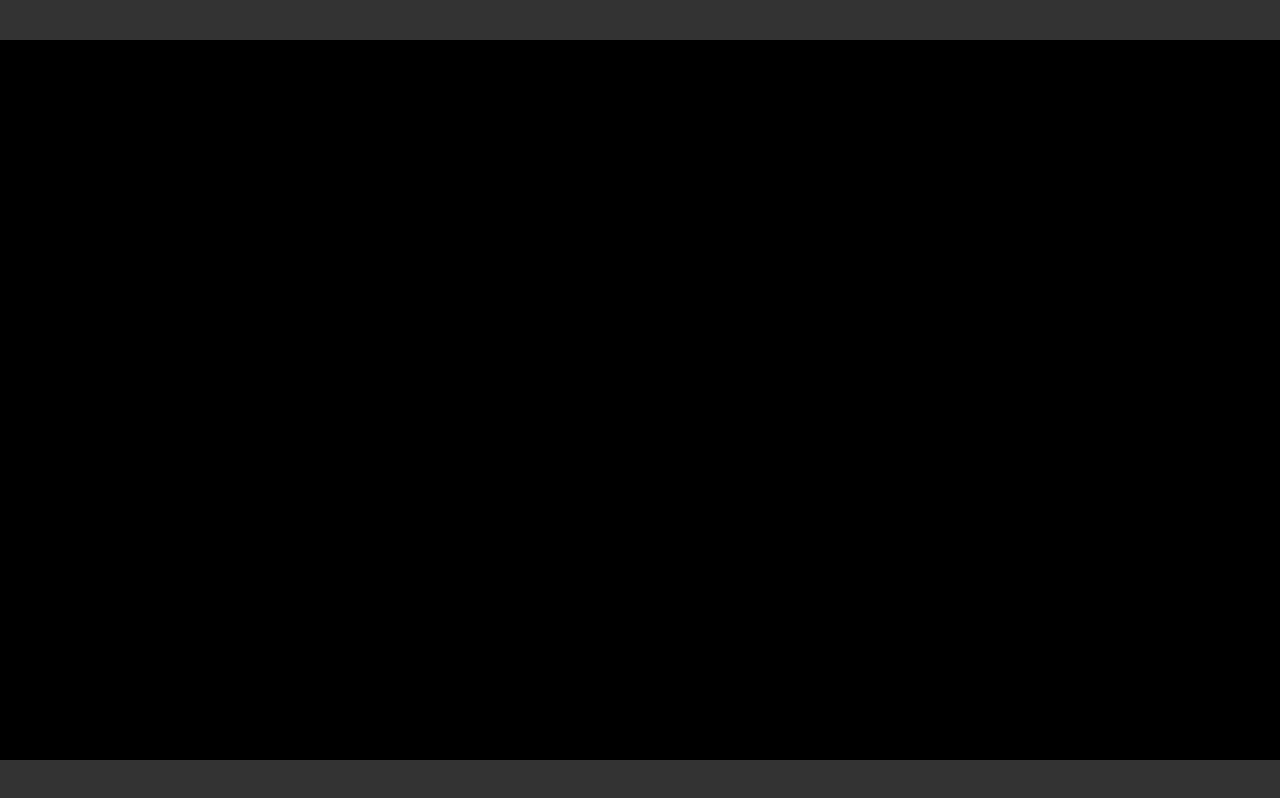
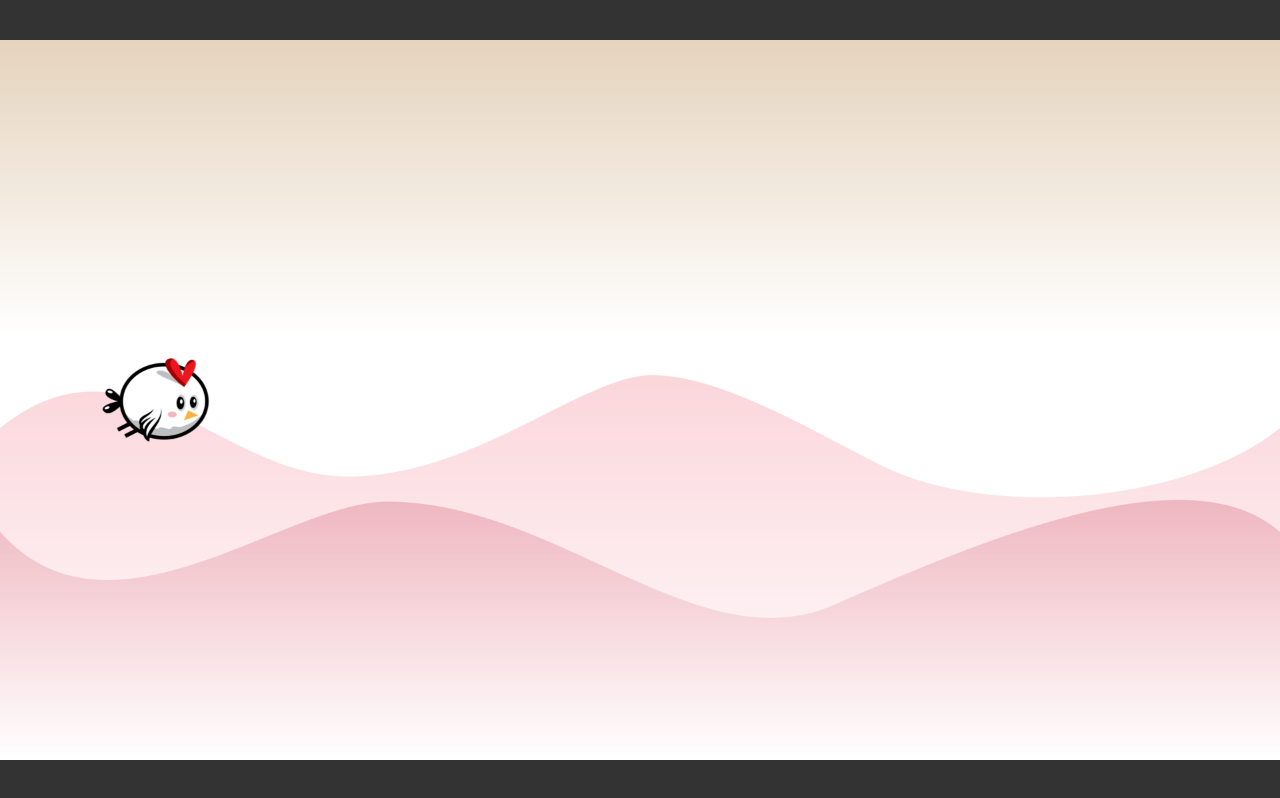
Before and after one commit to gex713/BuildAGame-MusicCity, a website: page music-city-game-1.1/MyGame/index.html in a window 1280 px wide. Drawn offline with Linux system fonts and the light colour scheme.

Commit message:
Got the bird to flap and brackground to show

```diff
--- a/music-city-game-1.1/MyGame/game.js
+++ b/music-city-game-1.1/MyGame/game.js
@@ -1,5 +1,20 @@
+const START_X = 0
+const START_Y = 540
+
+class Entity {
+    constructor(x, y, size) {
+        Object.assign(this, {x, y, size})
+    }
+}
+
+class Flappy extends Entity {
+    constructor(x, y) {
+        super(x, y, 55)
+    }
+}
+
 export default class Game {
     constructor() {
-        console.log('Game: hello, world!')
+        this.flappy = new Flappy(START_X, START_Y)
     }
 }
--- a/music-city-game-1.1/MyGame/index.html
+++ b/music-city-game-1.1/MyGame/index.html
@@ -57,6 +57,7 @@
             while (time + TICK <= now) {
                 time += TICK
             }
+            view.render(game, ctx)
         }
 
 	</script>
--- a/music-city-game-1.1/MyGame/view.js
+++ b/music-city-game-1.1/MyGame/view.js
@@ -1,5 +1,30 @@
+function Sprite(path, n = 1) {
+    const files = Array(n).fill(true).map((_, n) => `${path}${n}.png`)
+    return files.map(f => {
+        const im = new Image()
+        im.src = f
+        return im
+    })
+}
+
 export default class View {
     constructor() {
-        console.log('View: hello, world!')
+        this.bg = Sprite('assets/background')
+        this.flappy = Sprite('assets/flappy', 4)
+    }
+
+    render(game, ctx) {
+        const flappyFrame = Math.floor(performance.now() / 100) % this.flappy.length
+        const flappy = this.flappy[flappyFrame]
+        const flappyX = game.flappy.x - flappy.width * 0.6
+        const flappyY = game.flappy.y - flappy.height * 0.5
+
+        ctx.save()
+            ctx.drawImage(this.bg[0], 0, 0)
+            ctx.save()
+                ctx.translate(250 - game.flappy.x, 0)
+                ctx.drawImage(flappy, flappyX, flappyY)
+            ctx.restore()
+        ctx.restore()
     }
 }
```
